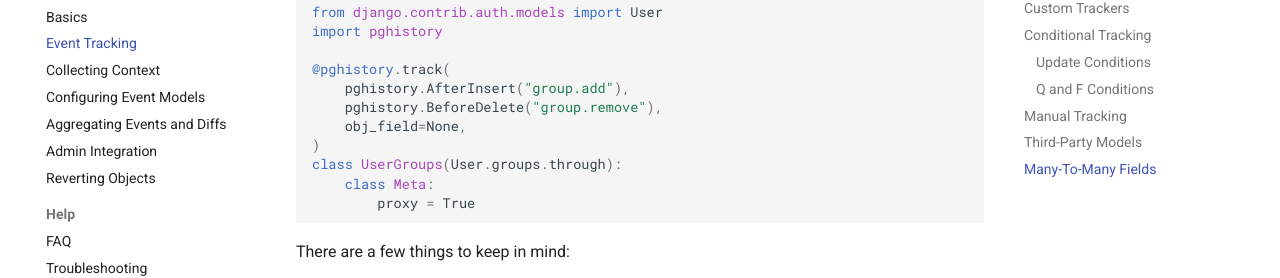
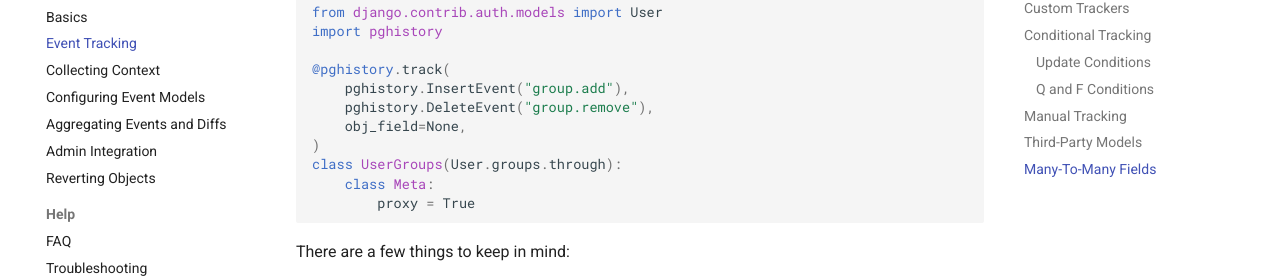
Before and after one commit to Opus10/django-pghistory, an MkDocs documentation site: the page built from docs/event_tracking.md, in a window 1280 px wide and 900 px high, scrolled down 8479 px. Shown: the part 181-459 px from the top of the window. Built offline with MkDocs 1.6.1 and Material for MkDocs 9.7.7, drawn with Linux system fonts in a browser that asks for light colours; comment, search, counter and statistics services are not loaded.

Commit message:
Update event_tracking.md in line with changes in v3

```diff
--- a/docs/event_tracking.md
+++ b/docs/event_tracking.md
@@ -334,8 +334,8 @@
 import pghistory
 
 @pghistory.track(
-    pghistory.AfterInsert("group.add"),
-    pghistory.BeforeDelete("group.remove"),
+    pghistory.InsertEvent("group.add"),
+    pghistory.DeleteEvent("group.remove"),
     obj_field=None,
 )
 class UserGroups(User.groups.through):
```
